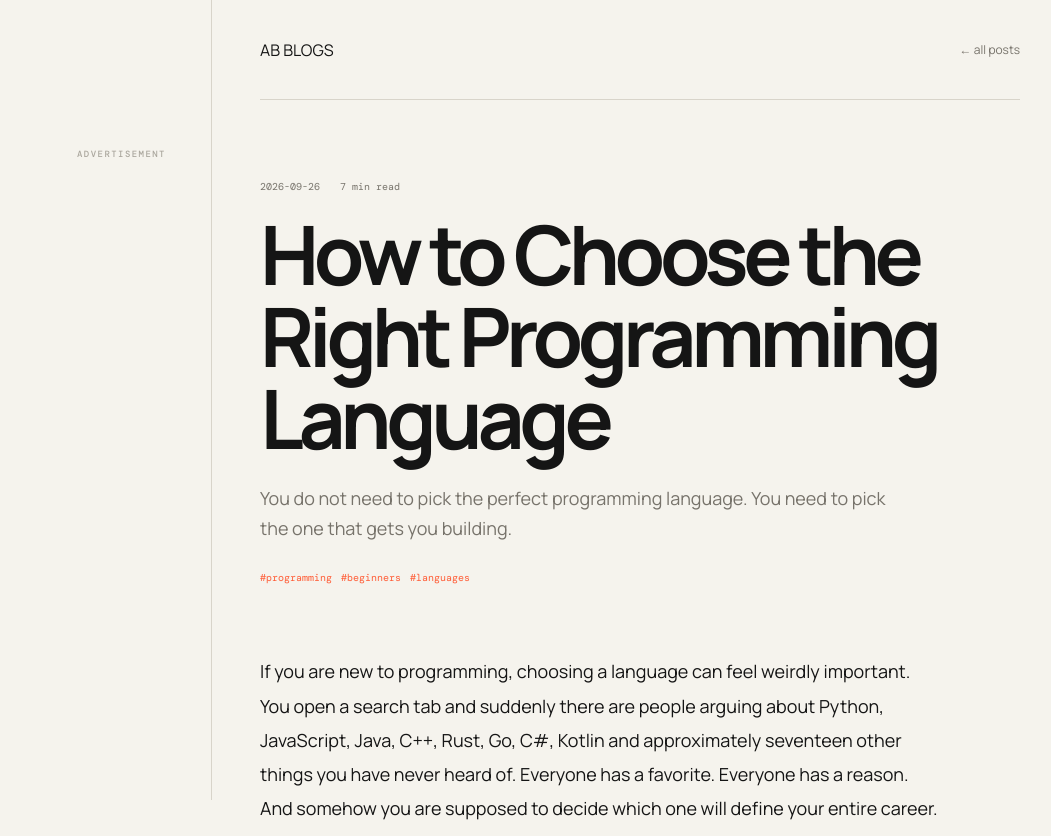
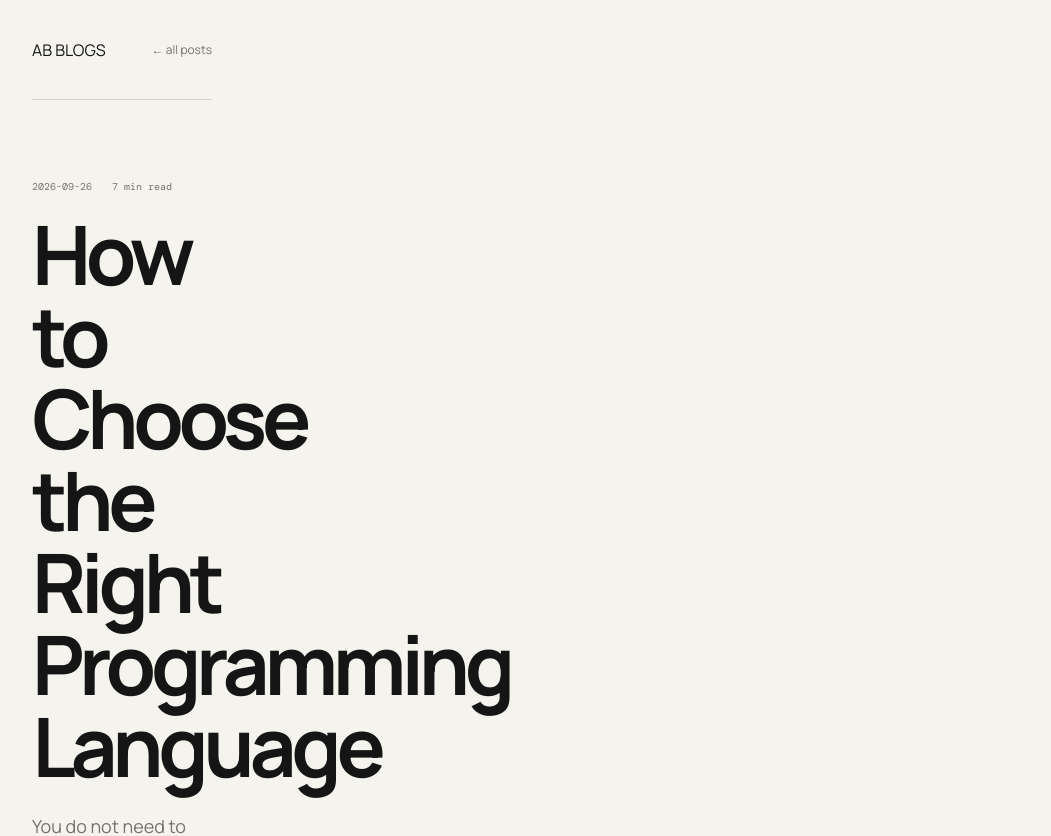
Before and after one commit to AnjaniBeesu/THE-AB-BLOGS, a Next.js app: page /blog/how-to-choose-the-right-programming-language in a window 1280 px wide. Shown: the top 836 px of the page, without its empty margins (114-1165 px from the left). Built offline with nearby package versions, Linux system fonts and the light colour scheme.

Commit message:
Remove advertisement spaces from blog pages

```diff
--- a/app/blog/[slug]/page.tsx
+++ b/app/blog/[slug]/page.tsx
@@ -31,7 +31,6 @@ export default async function BlogPage({ params }: { params: Promise<{ slug: str
 
   return (
     <main className="site-shell article-shell">
-      <aside className="ad-rail" aria-label="Advertisement space"><span>ADVERTISEMENT</span></aside>
       <article className="content-column">
         <header className="site-header article-header"><Link href="/" className="wordmark">AB BLOGS</Link><Link href="/">← all posts</Link></header>
         <div className="article-meta"><span>{blog.date}</span><span>{blog.readTime}</span></div>
@@ -43,7 +42,6 @@ export default async function BlogPage({ params }: { params: Promise<{ slug: str
         </div>
         <AuthorFooter />
       </article>
-      <div className="mobile-ad" aria-label="Advertisement space">ADVERTISEMENT</div>
       <script type="application/ld+json" dangerouslySetInnerHTML={{ __html: JSON.stringify(jsonLd) }} />
     </main>
   );
```
